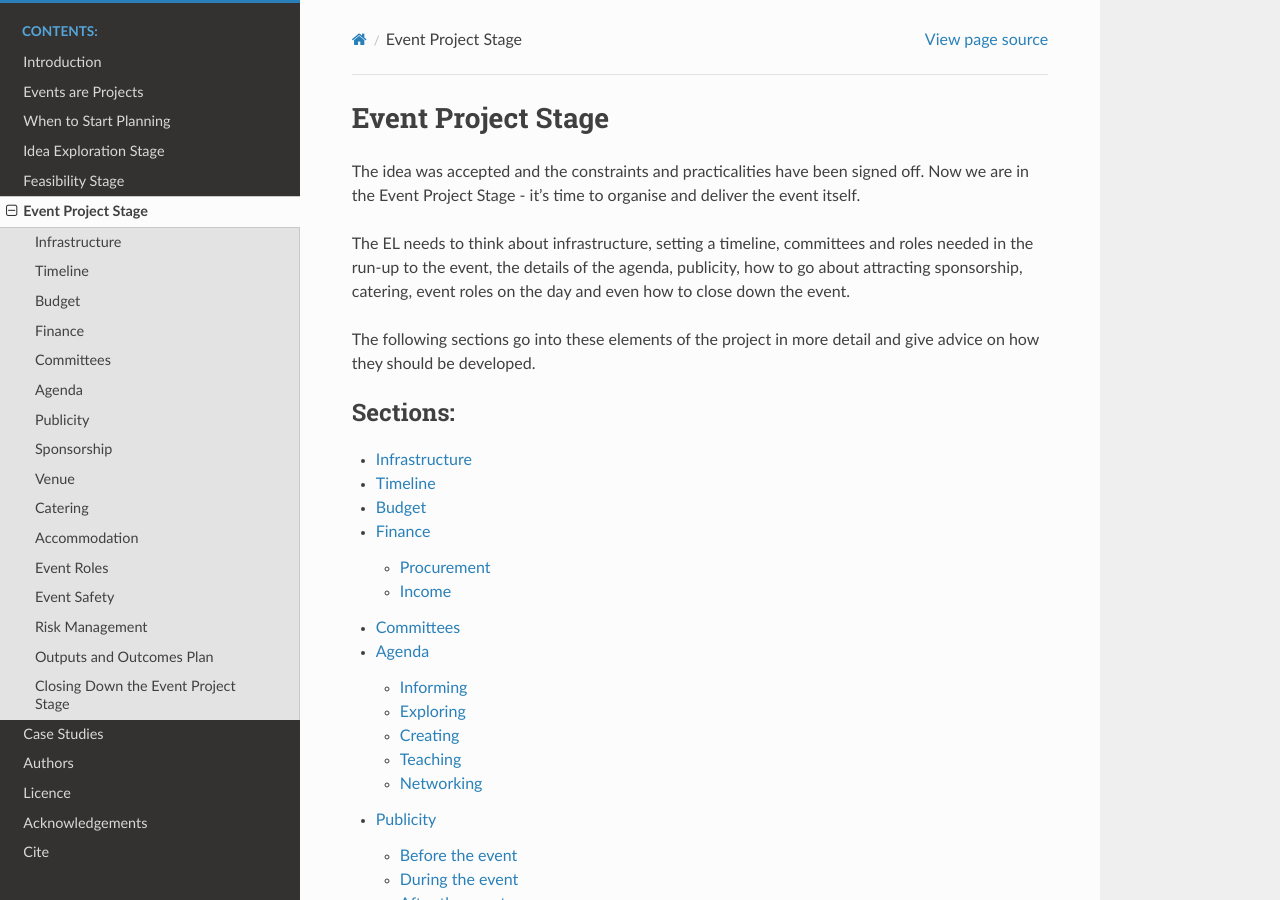
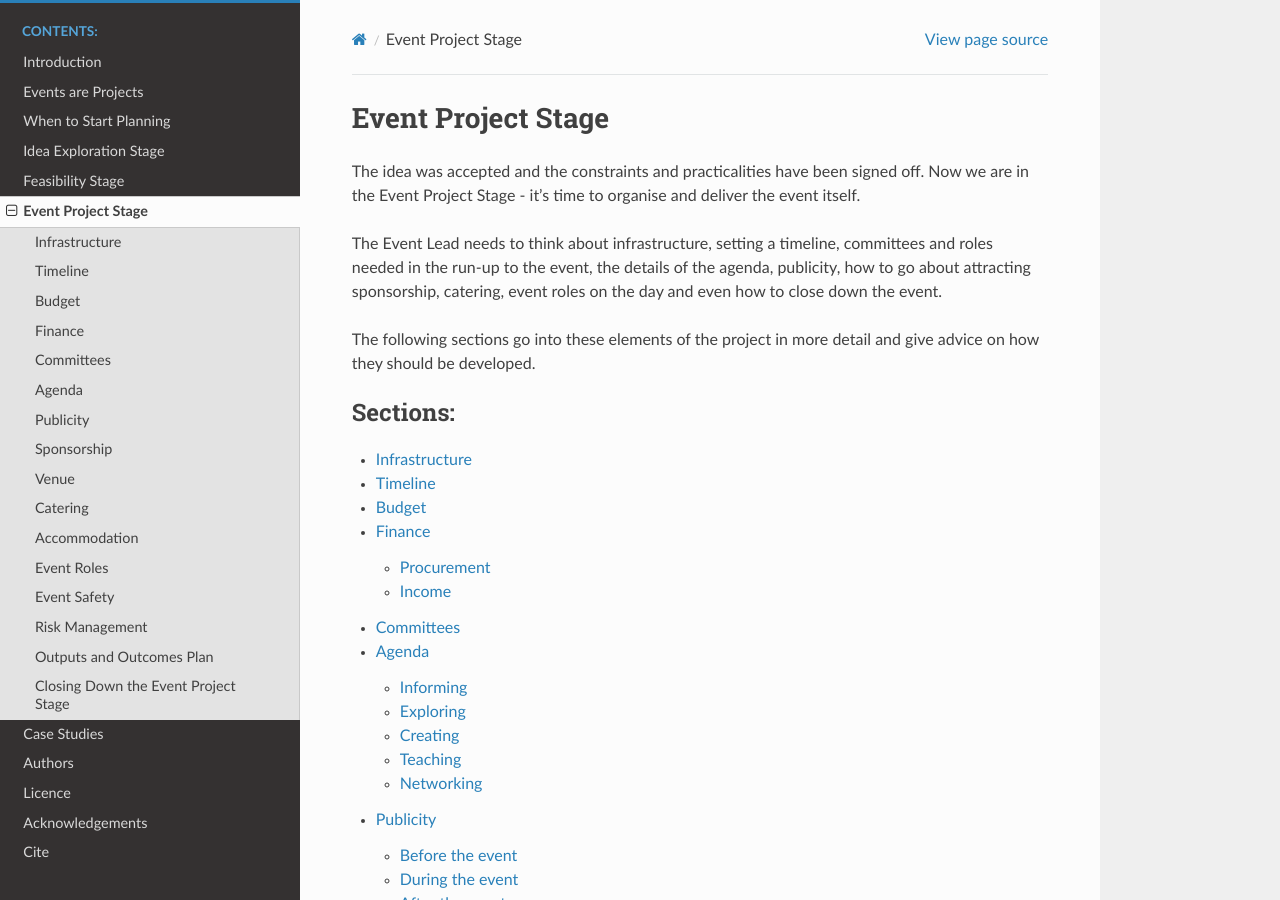
Before and after one commit to softwaresaved/event-organisation-guide, a Sphinx documentation site: the page built from docs/eog/event-project-stage-eps.rst, in a window 1280 px wide and 900 px high. Built offline with Sphinx 7.4.7 and the Read the Docs theme 2.0.0, drawn with Linux system fonts in a browser that asks for light colours.

Commit message:
Update event-project-stage-eps.rst

```diff
--- a/docs/eog/event-project-stage-eps.rst
+++ b/docs/eog/event-project-stage-eps.rst
@@ -5,7 +5,7 @@
 
 The idea was accepted and the constraints and practicalities have been signed off. Now we are in the Event Project Stage - it’s time to organise and deliver the event itself.
 
-The EL needs to think about infrastructure, setting a timeline, committees and roles needed in the run-up to the event, the details of the agenda, publicity, how to go about attracting sponsorship, catering, event roles on the day and even how to close down the event.
+The Event Lead needs to think about infrastructure, setting a timeline, committees and roles needed in the run-up to the event, the details of the agenda, publicity, how to go about attracting sponsorship, catering, event roles on the day and even how to close down the event.
 
 The following sections go into these elements of the project in more detail and give advice on how they should be developed.
 
```
